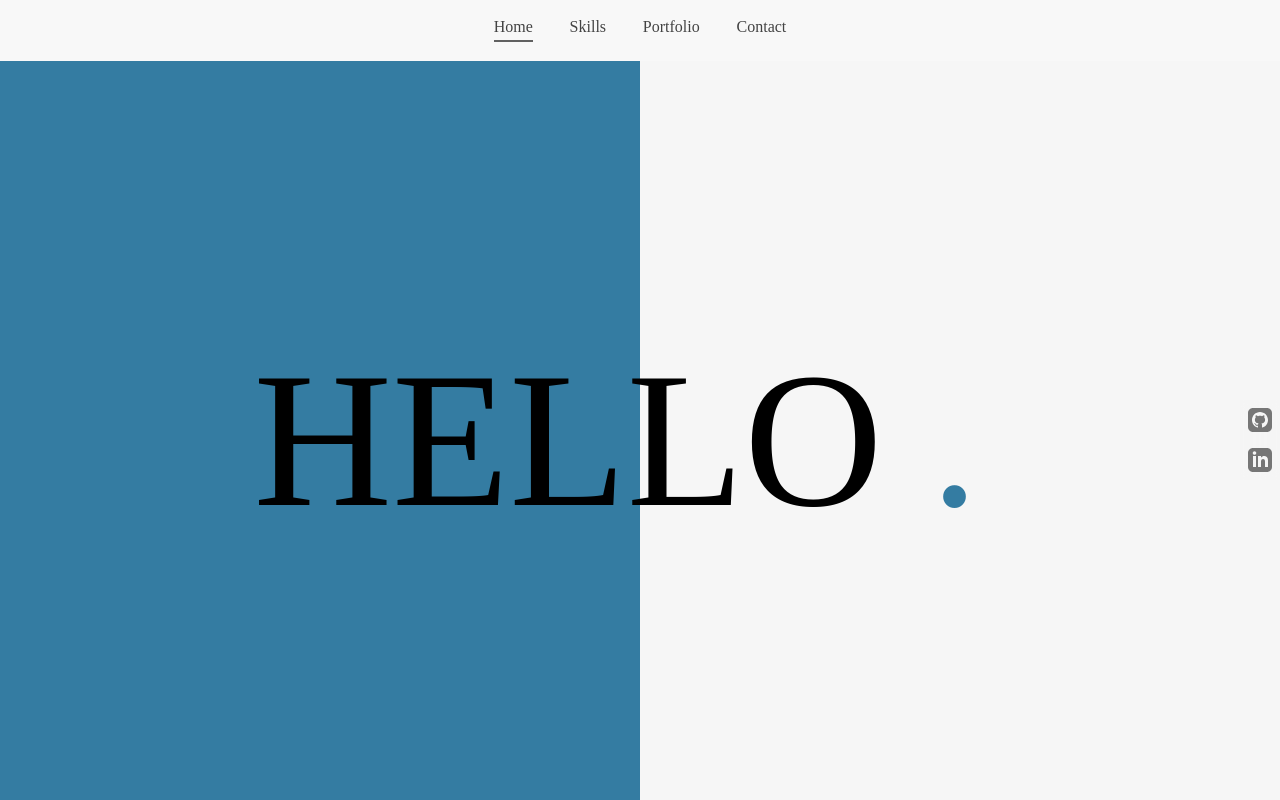
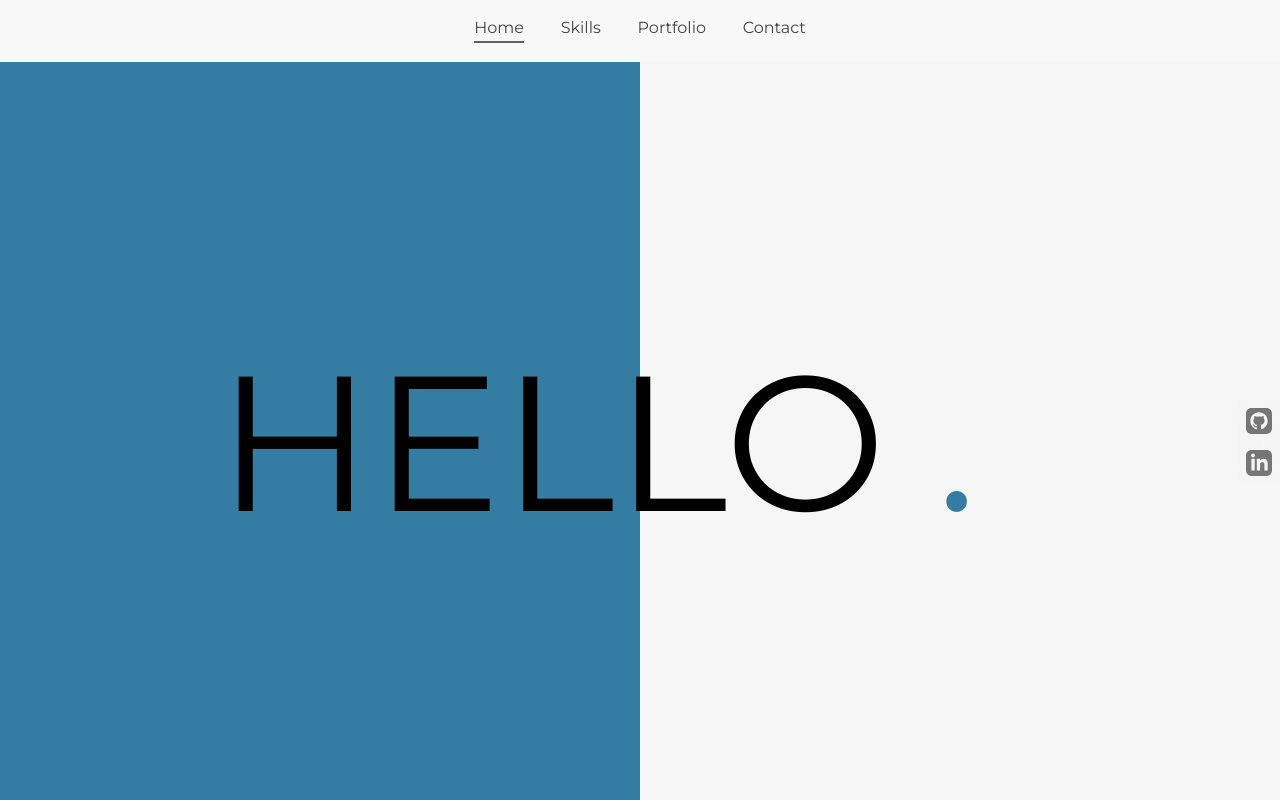
Before and after one commit to SlaveAngelovski/porfolioSite, a website built with Vite: page index.html in a window 1280 px wide. Shown: the top 800 px of the page. Built offline with nearby package versions, Linux system fonts and the light colour scheme; files whose address does not match are found by name.

Commit message:
fix: fixing font path and social buttons size

```diff
--- a/styles.scss
+++ b/styles.scss
@@ -17,7 +17,7 @@ html {
 
 @font-face {
   font-family: 'Monserat';
-  src: url('fonts/Montserrat-VariableFont_wght.ttf') format('truetype');
+  src: url('/fonts/Montserrat-VariableFont_wght.ttf') format('truetype');
   font-weight: normal;
   font-style: normal;
 }
@@ -182,16 +182,11 @@ aside {
   z-index: 2;
 
   & svg {
-      width: 16px;
-      height: 16px;
+      width: 26px;
+      height: 100%;
       vertical-align: middle;
       fill: $light-grey-color;
       transition: fill 0.3s ease;
-
-      @media screen and (min-width: $tablet-size) {
-        width: 24px;
-        height: 24px;
-      }
 
       &:hover {
         fill: $grey-color;
```
